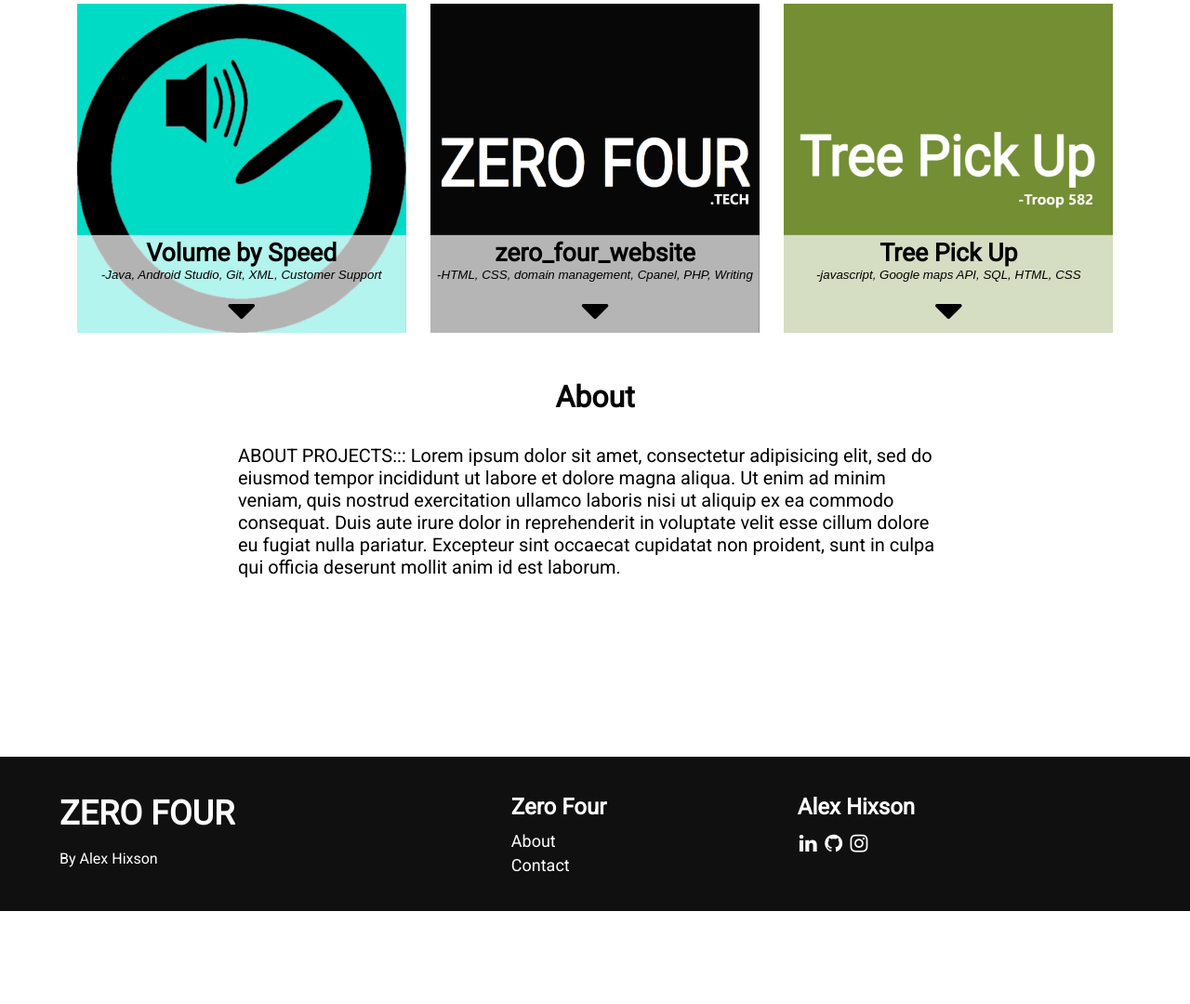
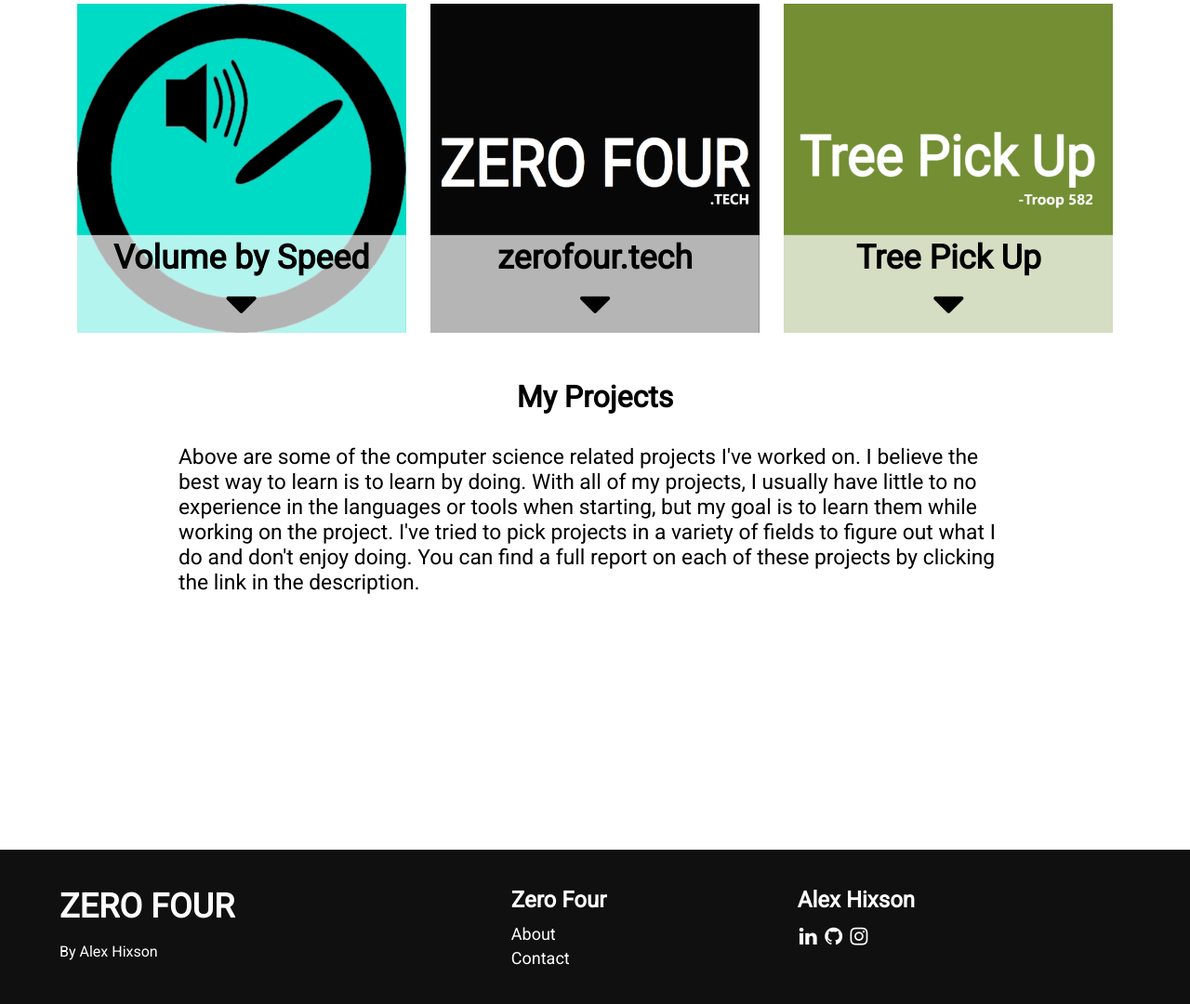
Before and after one commit to hixsonaj/htdocs, a PHP site: page / in a window 1280 px wide. Shown: the part 96-1176 px from the top of the page at 93% size. Before the commit the page ends 1076 px from the top, so only its background shows below. Run offline with PHP 8.4, Linux system fonts and the light colour scheme.

Commit message:
index page styliezed and re-written -next is about and contact pages

```diff
--- a/index.css
+++ b/index.css
@@ -44,17 +44,11 @@
 
 .caption h1 {
   font-family: "Roboto";
-  font-size: 2em;
+  font-size: 2.8vw;
   padding-top: 1%;
 }
 
 .caption p {
-}
-
-@media (max-width: 1200px) {
-  .caption p {
-    display: none;
-  }
 }
 
 .projects li section span {
@@ -89,8 +83,9 @@
 }
 
 .projects li section span i {
+  padding-bottom: 1%;
   text-align: center;
-  font-size: 50px;
+  font-size: 4.4vw;
   transform: rotate(0deg);
 }
 
@@ -116,7 +111,7 @@
 
 .description p {
   margin: 32px;
-  font-size: 20px;
+  font-size: calc(1vw + 10px);
   font-family: "Roboto";
 }
 
@@ -130,9 +125,9 @@
 .projects_about {
   display: block;
   margin: 18px auto;
-  width: 65%;
+  width: 75%;
   background-color: white;
-  height: 400px;
+  height: 500px;
   overflow: hidden;
 }
 
@@ -140,7 +135,7 @@
   display: none;
   overflow: hidden;
   position: absolute;
-  width: 65%;
+  width: 75%;
   z-index: 1;
   background: white;
 }
@@ -152,10 +147,10 @@
 
 @keyframes reveal {
   from {height: 0;}
-  to {height: 400px;}
+  to {height: 500px;}
 }
 
 @keyframes hide {
-  from {height: 400px;}
+  from {height: 500px;}
   to {height: 0;}
 }
--- a/index.php
+++ b/index.php
@@ -15,7 +15,6 @@
     </header>
     <main>
       <div class="projects_section">
-        <ul class="projects">
 
         <script type="text/javascript">
         let id;
@@ -117,7 +116,7 @@
             x_caret.style.transform = "rotate(180deg)";
 
 
-              if (w > 767) {
+            if (w >= 767) {
               if (y_caret.style.transform == "rotate(180deg)") {
                 y_caret.style.animation = "rotate_down 0.5s linear";
                 y_caret.style.transform = "rotate(0deg)";
@@ -139,16 +138,16 @@
         }
         </script>
 
+        <ul class="projects">
           <li id="volume_by_speed">
             <button onclick="toggleDesc('volume_by_speed_description')" type="button" name="button">
               <section>
                 <img src="project_images/app_logo.png" alt="Zero Four App Logo">
                 <div class="caption" id="volume_by_speed_caption">
                   <h1>Volume by Speed</h1>
-                  <p class="tools"><i>-Java, Android Studio, Git, XML, Customer Support</i></p>
                   <span><i class="fa fa-caret-down" id="volume_by_speed_caret"></i></span>
                   <div class="brief" id="volume_by_speed_brief">
-                    <p>Lorem ipsum dolor sit amet, consectetur adipisicing elit, sed do eiusmod tempor incididunt ut labore et dolore magna aliqua. Ut enim ad minim veniam, quis nostrud exercitation ullamco laboris nisi ut aliquip ex ea commodo consequat.</p>
+                    <p>"Volume by Speed" is a mobile app I built that is available on the google play store. The app will increase your phone's volume as your speed increases. It currently has over 100 downloads and continues to grow everyday.</p>
                     <a href="">click here to see more</a>
                   </div>
                 </div>
@@ -160,11 +159,10 @@
               <section>
                 <img src="project_images/zero_four_website_logo.png" alt="Zero Four Website Logo">
                 <div class="caption" id="zero_four_website_caption">
-                  <h1>zero_four_website</h1>
-                  <p class="tools"><i>-HTML, CSS, domain management, Cpanel, PHP, Writing</i></p>
+                  <h1>zerofour.tech</h1>
                   <span><i class="fa fa-caret-down" id="zero_four_website_caret"></i></span>
                   <div class="brief" id="zero_four_website_brief">
-                    <p>Lorem ipsum dolor sit amet, consectetur adipisicing elit, sed do eiusmod tempor incididunt ut labore et dolore magna aliqua. Ut enim ad minim veniam, quis nostrud exercitation ullamco laboris nisi ut aliquip ex ea commodo consequat.</p>
+                    <p>zerofour.tech is the website you're on right now! It was made as a center for Zero Four and showcases all my past and current projects. It's built mostly in HTML and CSS but uses a little bit of PHP.</p>
                     <a href="">click here to see more</a>
                   </div>
                 </div>
@@ -177,10 +175,9 @@
                 <img src="project_images/tree_pick_up_website_logo.png" alt="Tree Pick Up Webstie Logo">
                 <div class="caption" id="tree_pick_up_caption">
                   <h1>Tree Pick Up</h1>
-                  <p class="tools"><i>-javascript, Google maps API, SQL, HTML, CSS</i></p>
                   <span><i class="fa fa-caret-down" id="tree_pick_up_caret"></i></span>
                   <div class="brief" id="tree_pick_up_brief">
-                    <p>Lorem ipsum dolor sit amet, consectetur adipisicing elit, sed do eiusmod tempor incididunt ut labore et dolore magna aliqua. Ut enim ad minim veniam, quis nostrud exercitation ullamco laboris nisi ut aliquip ex ea commodo consequat.</p>
+                    <p>"Troop 582 Tree Pick Up" was a mock website for my boy scout troop to assist with a fundraiser and my first notable coding project. It taught me a lot more than coding in javascript and HTML; it was about learning how to research and work productively.</p>
                     <a href="">click here to see more</a>
                   </div>
                 </div>
@@ -191,23 +188,22 @@
         <div class="projects_about" id="projects_about">
           <div class="description" id="volume_by_speed_description">
             <h1>Volume by Speed</h1>
-            <p>"Volume by Speed" is a mobile app I built that is currently available on the google play store for free. The app will increase your phone's media volume as your speed increases, and the rate at which your volume increases can be adjusted. This could be useful for counteracting road noise when driving, or wind noise when biking. "Volume by Speed" was published in January 2022 and as of October 2022 has over 100 active downloads. I have spent hundreds of hours building this app from front to back, and from start to finish (although I still work on it occasionally). Altogether I have enjoyed building the app, learning java, and familiarizing myself with the process of app development. I continue to enjoy the positive (and negative) feedback I get on how they like the app or how they think it could be improved. </p>
+            <p class="full_description">"Volume by Speed" is a mobile app I built that is currently available on the google play store for free. The app will increase your phone's media volume as your speed increases, and the rate at which your volume increases can be adjusted. This could be useful for counteracting road noise when driving, or wind noise when biking. "Volume by Speed" was published in January 2022 and as of October 2022 has over 100 active downloads. I have spent hundreds of hours building this app from front to back, and from start to finish (although I still work on it occasionally). Altogether I have enjoyed building the app, learning java, and familiarizing myself with the process of app development. I continue to enjoy the positive (and negative) feedback I get on how they like the app or how they think it could be improved. </p>
             <a href="#">click here to see more</a>
           </div>
           <div class="description" id="zero_four_website_description">
-            <h1>zero_four_website</h1>
-            <p>zero_four_website is the website you're on right now! It was made as a center for Zero Four and showcases all my past and current projects. It's built mostly in HTML and CSS but uses a little bit of PHP. The website is simple and small and didn't take an extreme amount of time to make but I'm still proud of it. I didn't love web development when I built and put this website up in January 2022 but working on it now in October 2022, I enjoy it. I plan to continuously improve it and keep it up to date with my projects and career but nothing extreme.</p>
+            <h1>zerofour.tech</h1>
+            <p class="full_description">zerofour.tech is the website you're looking at right now! It was made as a center for Zero Four and showcases all my past and current projects. It's built mostly in HTML and CSS but uses a little bit of PHP. The website is simple and small and didn't take an extreme amount of time to make but I'm still proud of it. I didn't love web development when I built and put this website up in January 2022 but working on it now in October 2022, I enjoy it. I plan to continuously improve it and keep it up to date with my projects and career but nothing extreme.</p>
             <a href="#">click here to see more</a>
           </div>
           <div class="description" id="tree_pick_up_description">
             <h1>Tree Pick Up</h1>
-            <p>"Troop 582 Tree Pick Up" was my first notable coding project. One of the fundraisers my Boy Scout troop held was to pick up and recycle Christmas trees of people in the area (after Christmas of course.) Instead of driving down every street in our area, someone suggested the idea that we create a website that community members could use to submit their addresses for a tree pick-up. After the fundraiser I got to work building a local website; the hard part came from creating a way for users to submit their addresses. So, I set up an SQL database that would store addresses and other useful information. But to ensure that these addresses were within our area I used a google maps API to return the latitude and longitude data of the address. Then, with an array of latitude and longitude locations that when connected enclosed our area, I used the Point in Polygon (PIP) method to determine if the address was inside or outside of our area. Unfortunately, that was the end of this project as I lost interest and realized that running a fundraiser on a very insecure website wasn't realistic, so it was never published. This project taught me a lot more than just how to write javascript or HTML; it was about learning how to program. I learned how to effectively research, learn, and work productively. My success from this project is likely what propelled me to start other projects and ultimately major in computer science.</p>
+            <p class="full_description">"Troop 582 Tree Pick Up" was my first notable coding project. It was a mock website made to assist with fundraiser for my Boy Scout Troop. Instead of driving down every street in our area, people in the community would submit their address to the website for us to come pick up their tree. The most difficult part was creating a way for users to submit their addresses and making sure they were close enough to qualify for pick up. The website used an SQL database that would store addresses and used a google maps API and some algebra to determine if the address was within our community. Unfortunately, the project never made it to production. This project taught me a lot more than just how to write javascript or HTML; it was about learning how to program. I learned how to effectively research, learn, and work productively. My success from this project is likely what propelled me to start other projects and ultimately major in computer science.</p>
             <a href="#">click here to see more</a>
-
           </div>
           <div class="description" id="about_projects">
-            <h1>About</h1>
-            <p>ABOUT PROJECTS::: Lorem ipsum dolor sit amet, consectetur adipisicing elit, sed do eiusmod tempor incididunt ut labore et dolore magna aliqua. Ut enim ad minim veniam, quis nostrud exercitation ullamco laboris nisi ut aliquip ex ea commodo consequat. Duis aute irure dolor in reprehenderit in voluptate velit esse cillum dolore eu fugiat nulla pariatur. Excepteur sint occaecat cupidatat non proident, sunt in culpa qui officia deserunt mollit anim id est laborum.</p>
+            <h1>My Projects</h1>
+            <p>Above are some of the computer science related projects I've worked on. I believe the best way to learn is to learn by doing. With all of my projects, I usually have little to no experience in the languages or tools when starting, but my goal is to learn them while working on the project. I've tried to pick projects in a variety of fields to figure out what I do and don't enjoy doing. You can find a full report on each of these projects by clicking the link in the description.</p>
           </div>
         </div>
       </div>
--- a/index_mobile.css
+++ b/index_mobile.css
@@ -36,14 +36,8 @@
 
 .caption h1 {
   font-family: "Roboto";
-  font-size: 2.5em;
+  font-size: 10vw;
   padding-top: 3.5%;
-}
-
-@media (max-width: 400px) {
-  .tools{
-    display: none;
-  }
 }
 
 .caption span {
@@ -57,7 +51,7 @@
 
 .caption span i {
   text-align: center;
-  font-size: 50px;
+  font-size: 15vw;
 }
 
 @keyframes rotate_up {
@@ -120,7 +114,7 @@
 .projects p {
   font-family: Arial;
   padding: 6px;
-  font-size: 16px;
+  font-size: 5vw;
 }
 
 .projects img {
```
Lines whose indentation alone changed are shown as unchanged.
